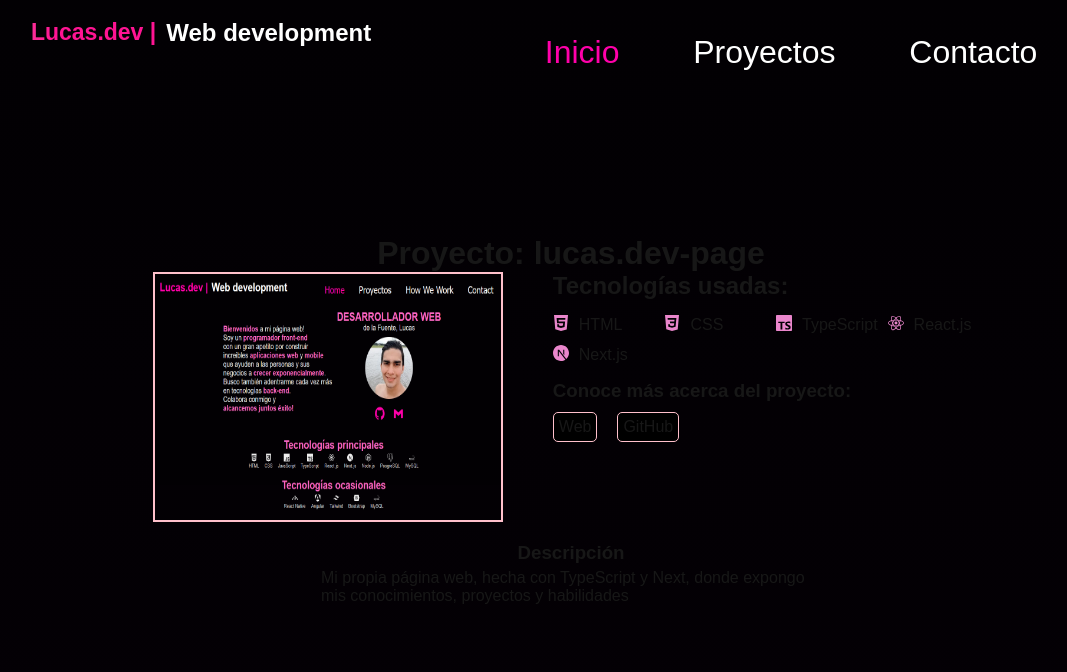
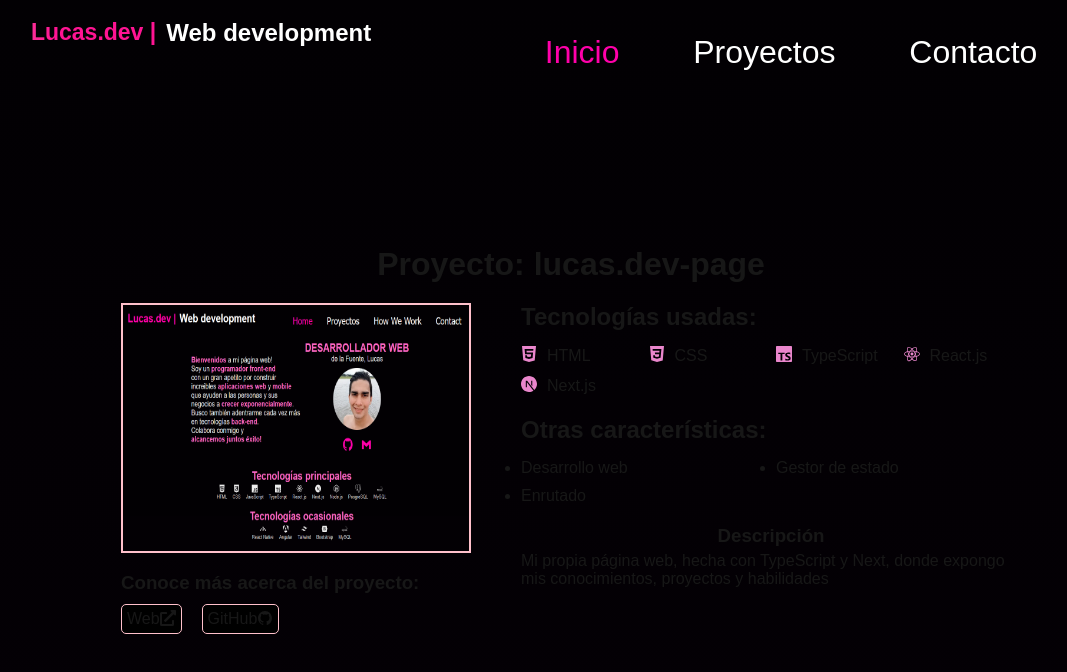
Before and after one commit to Lucano17/lucas.dev-page, a Next.js app: page /project/1 in a window 1280 px wide. Shown: the top 672 px of the page, without its empty margins (69-1136 px from the left). Built offline with nearby package versions, Linux system fonts and the light colour scheme.

Commit message:
Icons.tsx component

```diff
--- a/src/app/project/[id]/page.module.css
+++ b/src/app/project/[id]/page.module.css
@@ -9,15 +9,30 @@
   display: flex;
   flex-direction: row;
   gap: 50px;
+  margin-top: 20px;
+}
+
+.data {
+  display: flex;
+  flex-direction: column;
+  gap: 20px;
 }
 
 .projectImage {
   border: 2px solid pink;
 }
 
-.grid {
+.techGrid {
   display: grid;
   grid-template-columns: repeat(4, 1fr);
+  grid-gap: 10px;
+  grid-auto-rows: minmax(auto);
+  margin-top: 15px;
+}
+
+.featureGrid {
+  display: grid;
+  grid-template-columns: repeat(2, 1fr);
   grid-gap: 10px;
   grid-auto-rows: minmax(auto);
   margin-top: 15px;
--- a/src/app/project/[id]/page.tsx
+++ b/src/app/project/[id]/page.tsx
@@ -4,7 +4,8 @@ import Image from "next/image";
 import { notFound } from "next/navigation";
 import styles from "./page.module.css";
 import Link from "next/link";
-import { techIcons } from "@/components/projects/ProjectCard";
+import { techIcons } from '@/components/ui/Icons';
+import { gitHubIcon, webLinkIcon } from "@/components/ui/Icons";
 
 interface Props {
   params: {
@@ -50,6 +51,7 @@ export default async function ProjectPage({ params }: Props) {
     <div className={styles.container}>
       <h1>Proyecto: {project?.title}</h1>
       <div className={styles.mainContent}>
+        <section>
           <Image
             src={`/projects/${project.images}`}
             alt={`${project.title}` || "Imagen del proyecto"}
@@ -57,21 +59,6 @@ export default async function ProjectPage({ params }: Props) {
             height={250}
             className={styles.projectImage}
           />
-        <div>
-          <div className={styles.data}>
-            <h2>Tecnologías usadas:</h2>
-            <div className={styles.grid}>
-              {project.techsUsed?.map((tech) => (
-                <div
-                  key={`${tech.name}-${id}`}
-                  className={styles.techsContainer}
-                >
-                  <p className={styles.techIcons}>{techIcons[tech.name || ""] || null}</p>
-                  <p>{tech.name}</p>
-                </div>
-              ))}
-            </div>
-          </div>
           <div className={styles.linksContainer}>
             <h3>Conoce más acerca del proyecto:</h3>
             <div className={styles.projectLinks}>
@@ -80,16 +67,44 @@ export default async function ProjectPage({ params }: Props) {
                 target="_blank"
                 className={styles.link}
               >
-                Web
+                Web {webLinkIcon}
               </Link>
               <Link
                 href={`${project.gitHubLink}`}
                 target="_blank"
                 className={styles.link}
               >
-                GitHub
+                GitHub {gitHubIcon}
               </Link>
             </div>
+          </div>
+        </section>
+        <aside>
+          <div className={styles.data}>
+            <div>
+              <h2>Tecnologías usadas:</h2>
+              <div className={styles.techGrid}>
+                {project.techsUsed?.map((tech) => (
+                  <div
+                    key={`${tech.name}-${id}`}
+                    className={styles.techsContainer}
+                  >
+                    <p className={styles.techIcons}>
+                      {techIcons[tech.name || ""] || null}
+                    </p>
+                    <p>{tech.name}</p>
+                  </div>
+                ))}
+              </div>
+            </div>
+            <div>
+              <h2>Otras características:</h2>
+              <div>
+                <ul className={styles.featureGrid}>
+                  {project.features?.map((feature) => (
+                    <li key={`${feature}-${id}`}>{feature}</li>
+                  ))}
+                </ul>
               </div>
             </div>
           </div>
@@ -98,6 +113,8 @@ export default async function ProjectPage({ params }: Props) {
             <h3>Descripción</h3>
             <p>{project.description}</p>
           </div>
+        </aside>
+      </div>
     </div>
   );
 }
--- a/src/components/projects/ProjectCard.tsx
+++ b/src/components/projects/ProjectCard.tsx
@@ -1,57 +1,14 @@
-import React, { JSX } from "react";
 import styles from "./ProjectCard.module.css";
 import { Project } from "@/interfaces/projects.interface";
 import { IoLogoGithub } from "react-icons/io5";
 import { FaExternalLinkAlt } from "react-icons/fa";
-import {
-  SiJavascript,
-  SiTypescript,
-  SiHtml5,
-  SiCss3,
-  SiReact,
-  SiNextdotjs,
-  SiNodedotjs,
-  SiPostgresql,
-  SiMysql,
-  SiAngular,
-  SiTailwindcss,
-  SiBootstrap,
-  SiDocker,
-  SiPrisma,
-  SiMongodb,
-  SiExpress,
-  SiRedux,
-} from "react-icons/si";
-import { TbSquareLetterZ, TbBrandReactNative } from "react-icons/tb";
 import Image from "next/image";
 import Link from "next/link";
+import { techIcons } from "../ui/Icons";
 
 interface Props {
   project?: Project;
 }
-
-// Mapeo de nombres de tecnologías a íconos
-export const techIcons: Record<string, JSX.Element> = {
-  JavaScript: <SiJavascript />,
-  TypeScript: <SiTypescript />,
-  HTML: <SiHtml5 />,
-  CSS: <SiCss3 />,
-  "React.js": <SiReact />,
-  "Next.js": <SiNextdotjs />,
-  "Node.js": <SiNodedotjs />,
-  "Express.js": <SiExpress />,
-  PostgreSQL: <SiPostgresql />,
-  MySQL: <SiMysql />,
-  "React Native": <TbBrandReactNative />,
-  Angular: <SiAngular />,
-  TailwindCSS: <SiTailwindcss />,
-  Bootstrap: <SiBootstrap />,
-  Docker: <SiDocker />,
-  Prisma: <SiPrisma />,
-  MongoDB: <SiMongodb />,
-  Redux: <SiRedux />,
-  Zustand: <TbSquareLetterZ />,
-};
 
 export const ProjectCard = ({ project }: Props) => {
   return (
--- a/src/components/technologies/TechnologiesCard.tsx
+++ b/src/components/technologies/TechnologiesCard.tsx
@@ -1,6 +1,6 @@
 import React from 'react'
 import { Techs } from "@/interfaces/projects.interface";
-import { techIcons } from '../projects/ProjectCard';
+import { techIcons } from '@/components/ui/Icons';
 import styles from "./Technologies.module.css"
 
 interface Props {
--- /dev/null
+++ b/src/components/ui/Icons.tsx
@@ -0,0 +1,53 @@
+import { IoLogoGithub, IoLogoLinkedin } from "react-icons/io5";
+import { BiLogoGmail } from "react-icons/bi";
+import { TbFileCv } from "react-icons/tb";
+import { FaExternalLinkAlt } from "react-icons/fa";
+import {
+  SiJavascript,
+  SiTypescript,
+  SiHtml5,
+  SiCss3,
+  SiReact,
+  SiNextdotjs,
+  SiNodedotjs,
+  SiPostgresql,
+  SiMysql,
+  SiAngular,
+  SiTailwindcss,
+  SiBootstrap,
+  SiDocker,
+  SiPrisma,
+  SiMongodb,
+  SiExpress,
+  SiRedux,
+} from "react-icons/si";
+import { TbSquareLetterZ, TbBrandReactNative } from "react-icons/tb";
+import { JSX } from "react";
+
+export const techIcons: Record<string, JSX.Element> = {
+  JavaScript: <SiJavascript />,
+  TypeScript: <SiTypescript />,
+  HTML: <SiHtml5 />,
+  CSS: <SiCss3 />,
+  "React.js": <SiReact />,
+  "Next.js": <SiNextdotjs />,
+  "Node.js": <SiNodedotjs />,
+  "Express.js": <SiExpress />,
+  PostgreSQL: <SiPostgresql />,
+  MySQL: <SiMysql />,
+  "React Native": <TbBrandReactNative />,
+  Angular: <SiAngular />,
+  TailwindCSS: <SiTailwindcss />,
+  Bootstrap: <SiBootstrap />,
+  Docker: <SiDocker />,
+  Prisma: <SiPrisma />,
+  MongoDB: <SiMongodb />,
+  Redux: <SiRedux />,
+  Zustand: <TbSquareLetterZ />,
+};
+
+export const gitHubIcon = <IoLogoGithub />;
+export const webLinkIcon = <FaExternalLinkAlt />;
+export const linkedInIcon = <IoLogoLinkedin />;
+export const gmailIcon = <BiLogoGmail />;
+export const cvIcon = <TbFileCv />;
```
Also changed, not shown: src/screens/Home.tsx (+8 -7 lines). Lines whose indentation alone changed are shown as unchanged.
